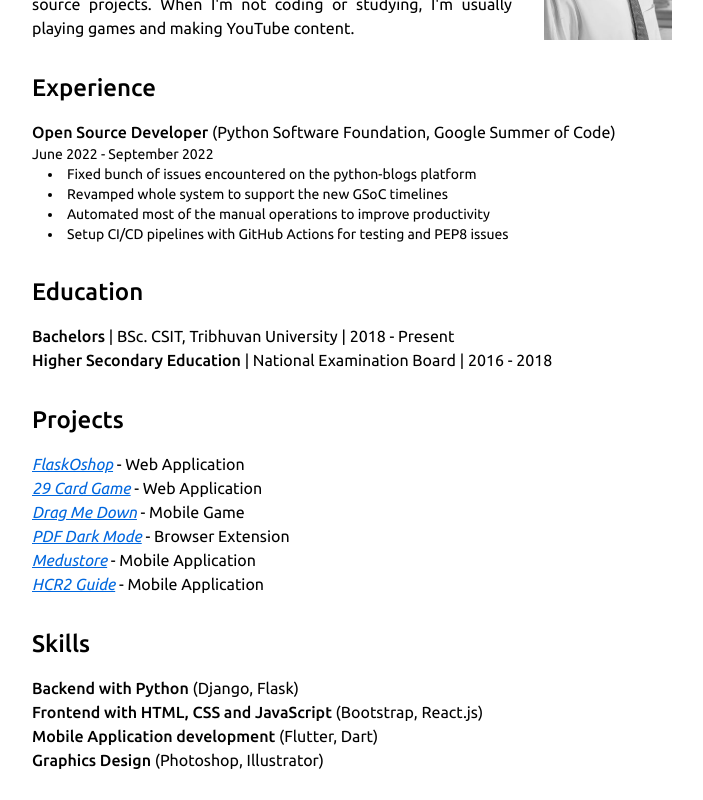
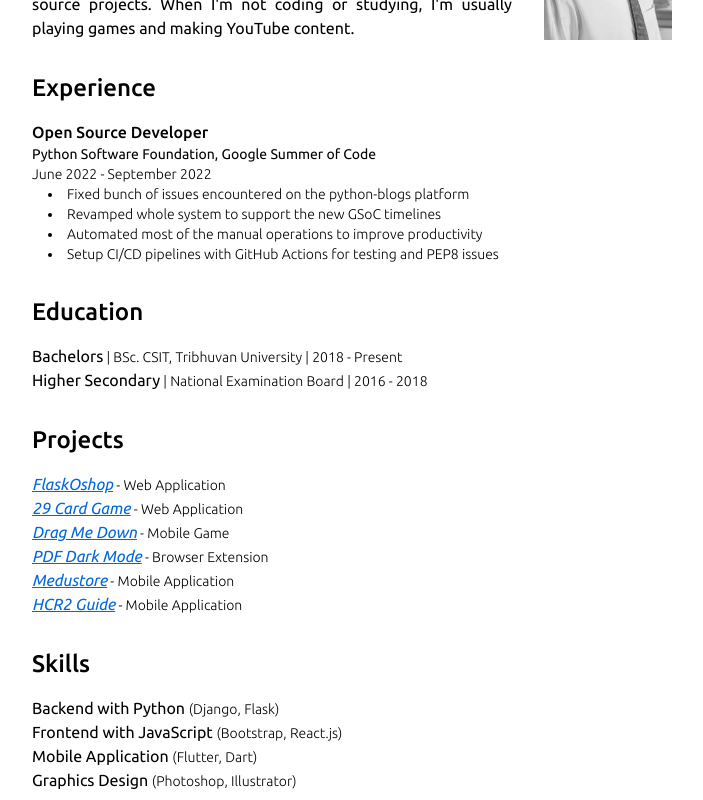
Before and after one commit to diwash007/minimal-portfolio, a Next.js app: page / in a window 1280 px wide. Shown: the part 280-1080 px from the top of the page, without its empty margins (288-991 px from the left). Built offline with nearby package versions, Linux system fonts and the light colour scheme.

Commit message:
feat: change font style

```diff
--- a/src/app/components/education.tsx
+++ b/src/app/components/education.tsx
@@ -8,7 +8,7 @@ const Education = () => {
             date: '2018 - Present'
         },
         {
-            degree: 'Higher Secondary Education',
+            degree: 'Higher Secondary',
             institution: 'National Examination Board',
             date: '2016 - 2018'
         }
@@ -21,7 +21,9 @@ const Education = () => {
                     {
                         education.map((degree, index) => (
                             <li key={index}>
-                                <span className="font-medium">{degree.degree}</span> | <span>{degree.institution}</span> | <span>{degree.date}</span>
+                                <span>{degree.degree}</span>
+                                <span className="font-light text-sm"> | {degree.institution}</span>
+                                <span className="font-light text-sm"> | {degree.date}</span>
                             </li>
                         ))
                     }
--- a/src/app/components/experience.tsx
+++ b/src/app/components/experience.tsx
@@ -22,12 +22,12 @@ const Experience = () => {
                     {
                         experiences.map((job, index) => (
                             <li key={index}>
-                                <span className="font-medium">{job.title}</span>
-                                <span> ({job.company})</span>
-                                <p className='text-sm'>{job.time}</p>
-                                <ul className="list-inside list-disc mx-4">
+                                <span className='font-medium'>{job.title}</span>
+                                <div className="text-sm">{job.company}</div>
+                                <div className='font-light text-sm'>{job.time}</div>
+                                <ul className="list-inside list-disc ml-4">
                                     {job.achievements.map((achievement, index) => (
-                                        <li key={index} className='text-sm'>
+                                        <li key={index} className='font-light text-sm'>
                                             {achievement}
                                         </li>
                                     ))}
--- a/src/app/components/projects.tsx
+++ b/src/app/components/projects.tsx
@@ -43,7 +43,8 @@ const Projects = () => {
                             <li key={index}>
                                 <a href={project.link} target='_blank' className='text-primary underline italic'>
                                     <span>{project.name}</span>
-                                </a> - <span>{project.description}</span>
+                                </a>
+                                <span className="font-light text-sm"> - {project.description}</span>
                             </li>
                         ))
                     }
--- a/src/app/components/skills.tsx
+++ b/src/app/components/skills.tsx
@@ -7,11 +7,11 @@ const Skills = () => {
             description: 'Django, Flask'
         },
         {
-            name: 'Frontend with HTML, CSS and JavaScript',
+            name: 'Frontend with JavaScript',
             description: 'Bootstrap, React.js'
         },
         {
-            name: 'Mobile Application development',
+            name: 'Mobile Application',
             description: 'Flutter, Dart'
         },
         {
@@ -28,7 +28,7 @@ const Skills = () => {
                     {
                         skills.map((skill, index) => (
                             <li key={index}>
-                                <span className="font-medium">{skill.name}</span> <span>({skill.description})</span>
+                                <span>{skill.name}</span> <span className="font-light text-sm">({skill.description})</span>
                             </li>
                         ))
                     }
```
